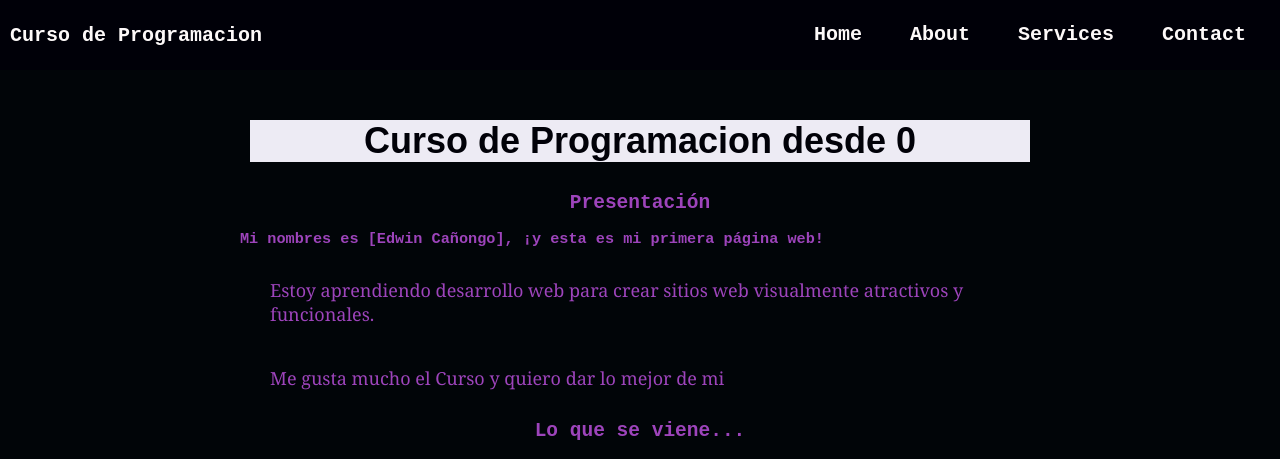
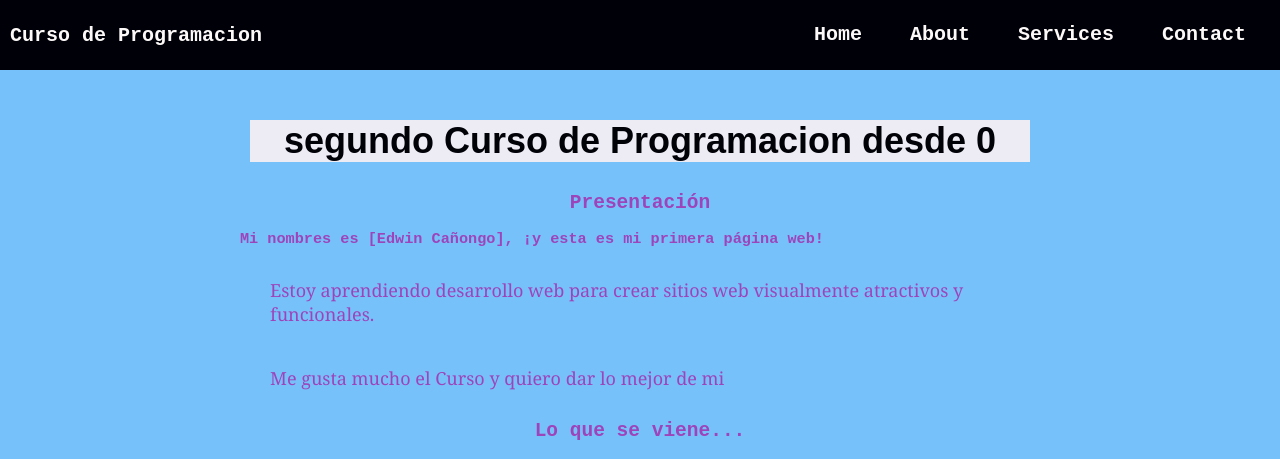
Before and after one commit to EdwinCanongo/remoto, a plain HTML site: page index.html in a window 1280 px wide. Shown: the top 459 px of the page. Drawn offline with Linux system fonts and the light colour scheme.

Commit message:
nuevo cambio clase 3

```diff
--- a/index.html
+++ b/index.html
@@ -27,7 +27,7 @@
 
 <main>
   <div class="container">
-    <section class="titulo"><h1 >Curso de Programacion desde 0</h1></section>
+    <section class="titulo"><h1 >segundo Curso de Programacion desde 0</h1></section>
 
     <section>
       <h2>Presentación</h2>
--- a/style.css
+++ b/style.css
@@ -1,7 +1,7 @@
 body {
     margin: 0;
     font-family: monospace;
-    background-color: rgb(1, 5, 8) ;
+    background-color: rgb(119, 193, 250) ;
     color: rgb(157, 68, 187);
 }
 h1 {
```
